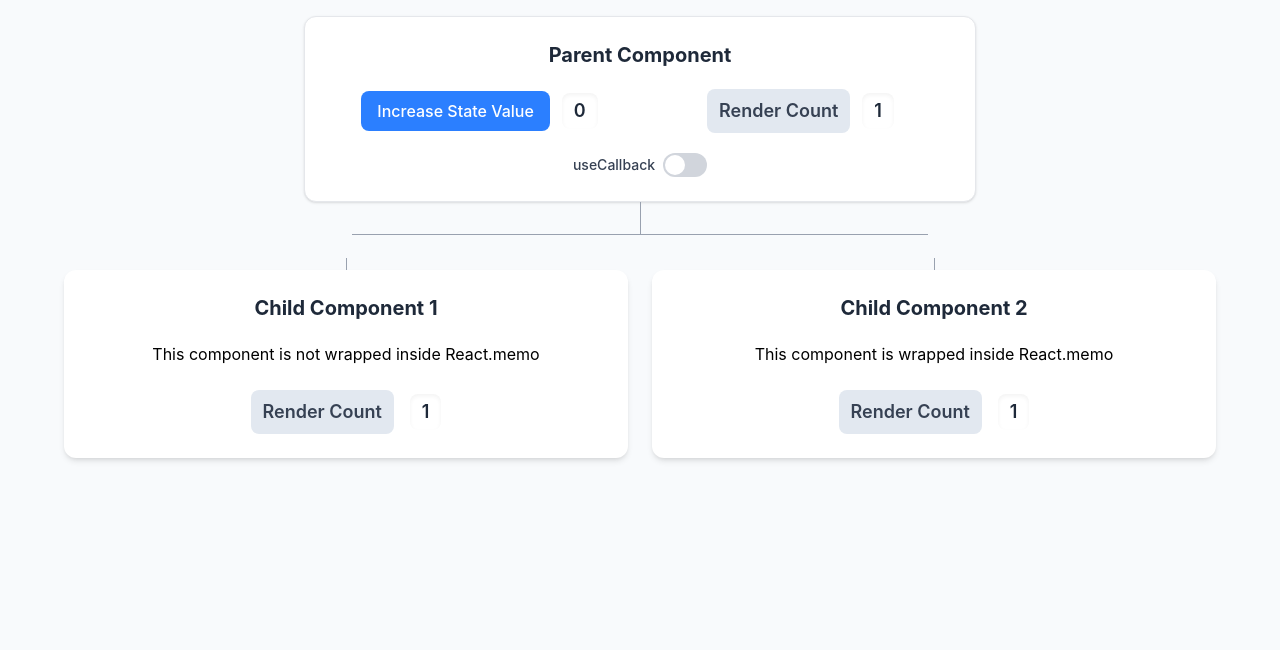
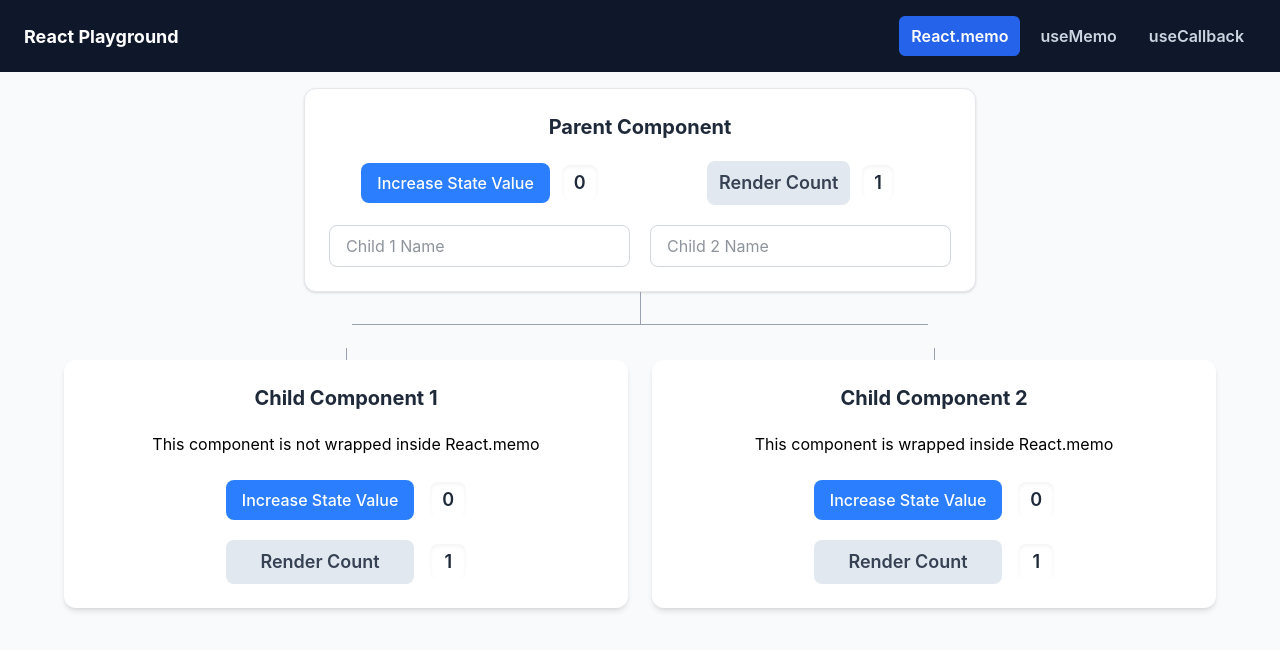
Before and after one commit to saadurrehman8113/react-playground, a React (Vite) app in the folder react-playground/: page / in a window 1280 px wide. Shown: the top 650 px of the page. Built offline with nearby package versions, Linux system fonts and the light colour scheme.

Commit message:
Improvements

```diff
--- a/react-playground/src/App.css
+++ b/react-playground/src/App.css
@@ -1,10 +1,61 @@
+.app {
+  min-height: 100vh;
+  background: #f8fafc;
+}
+
+.navbar {
+  display: flex;
+  align-items: center;
+  justify-content: space-between;
+  gap: 1rem;
+  padding: 1rem 1.5rem;
+  color: #fff;
+  background: #0f172a;
+}
+
+.navbar__brand {
+  font-size: 1.125rem;
+  font-weight: 700;
+  white-space: nowrap;
+}
+
+.navbar__links {
+  display: flex;
+  flex-wrap: wrap;
+  gap: 0.5rem;
+}
+
+.navbar__link {
+  padding: 0.5rem 0.75rem;
+  color: #cbd5e1;
+  font: inherit;
+  font-weight: 600;
+  cursor: pointer;
+  background: transparent;
+  border: 0;
+  border-radius: 0.375rem;
+}
+
+.navbar__link:hover,
+.navbar__link--active {
+  color: #fff;
+  background: #2563eb;
+}
+
 .container {
   box-sizing: border-box;
   display: flex;
   justify-content: center;
   align-items: flex-start;
   width: 100%;
-  min-height: 100vh;
+  min-height: calc(100vh - 64px);
   padding: 1rem 1.5rem 2rem;
   background: #f8fafc;
 }
+
+@media (max-width: 600px) {
+  .navbar {
+    align-items: flex-start;
+    flex-direction: column;
+  }
+}
--- a/react-playground/src/App.jsx
+++ b/react-playground/src/App.jsx
@@ -1,15 +1,39 @@
 import "./App.css";
+import { useState } from "react";
 import ReactMemoParent from "./components/React Memo/ReactMemoParent";
 import UseMemo from "./components/Use Memo/UseMemo";
 import UseCallbackParent from "./components/Use Callback/UseCallbackParent";
 
 function App() {
+  const [activeDemo, setActiveDemo] = useState("reactMemo");
+
+  const demos = {
+    reactMemo: { label: "React.memo", component: <ReactMemoParent /> },
+    useMemo: { label: "useMemo", component: <UseMemo /> },
+    useCallback: { label: "useCallback", component: <UseCallbackParent /> },
+  };
+
   return (
-    <div className="container">
-      {/* <ReactMemoParent /> */}
-      {/* <UseMemo /> */}
-      <UseCallbackParent />
-    </div>
+    <main className="app">
+      <nav className="navbar" aria-label="Component demonstrations">
+        <span className="navbar__brand">React Playground</span>
+        <div className="navbar__links">
+          {Object.entries(demos).map(([key, demo]) => (
+            <button
+              key={key}
+              type="button"
+              className={`navbar__link ${activeDemo === key ? "navbar__link--active" : ""}`}
+              onClick={() => setActiveDemo(key)}
+              aria-current={activeDemo === key ? "page" : undefined}
+            >
+              {demo.label}
+            </button>
+          ))}
+        </div>
+      </nav>
+
+      <div className="container">{demos[activeDemo].component}</div>
+    </main>
   );
 }
 
--- a/react-playground/src/components/Use Callback/UseCallbackParent.jsx
+++ b/react-playground/src/components/Use Callback/UseCallbackParent.jsx
@@ -1,5 +1,4 @@
 import { useState, useCallback, useRef } from "react";
-import { ToastContainer, toast } from "react-toastify";
 
 import UseCallbackChild1 from "./UseCallbackChild1";
 import UseCallbackChild2 from "./UseCallbackChild2";
@@ -59,16 +58,7 @@ const UseCallbackParent = () => {
             <input
               type="checkbox"
               checked={useCallbackEnabled}
-              onChange={(e) => {
-                setUseCallbackEnabled(e.target.checked);
-                e.target.checked
-                  ? toast(
-                      "useCallback enabled, now notice child 2 will not re-render by updating Parent State Value. ",
-                    )
-                  : toast(
-                      "useCallback disabled, now notice child 2 re-render by updating Parent State Value. Even though it is wrapped inside React.memo already. ",
-                    );
-              }}
+              onChange={(e) => setUseCallbackEnabled(e.target.checked)}
               className="sr-only peer"
             />
             <span className="relative w-11 h-6 bg-gray-300 rounded-full transition-colors peer-checked:bg-blue-500 after:absolute after:top-0.5 after:left-0.5 after:w-5 after:h-5 after:bg-white after:rounded-full after:transition-transform peer-checked:after:translate-x-5" />
@@ -96,7 +86,6 @@ const UseCallbackParent = () => {
           }
         />
       </div>
-      <ToastContainer />
     </section>
   );
 };
--- a/react-playground/src/components/Use Memo/UseMemo.jsx
+++ b/react-playground/src/components/Use Memo/UseMemo.jsx
@@ -85,7 +85,7 @@ const UseMemo = () => {
           <div className="flex flex-col gap-3 sm:col-span-2">
             <div className="grid grid-cols-[13rem_4rem] justify-center items-center gap-3">
               <span className="px-3 py-2 text-lg font-semibold text-center text-gray-700 bg-slate-200 rounded-lg">
-                Result without UseMemo
+                Result without useMemo
               </span>
               <span className="text-lg font-semibold text-gray-800 text-center bg-white px-3 py-1 rounded-lg shadow-inner">
                 {result}
@@ -94,7 +94,7 @@ const UseMemo = () => {
 
             <div className="grid grid-cols-[13rem_4rem] justify-center items-center gap-3">
               <span className="px-3 py-2 text-lg font-semibold text-center text-gray-700 bg-slate-200 rounded-lg">
-                Result with UseMemo
+                Result with useMemo
               </span>
               <span className="text-lg font-semibold text-gray-800 text-center bg-white px-3 py-1 rounded-lg shadow-inner">
                 {memoizedResult}
@@ -108,7 +108,7 @@ const UseMemo = () => {
           </div>
         </div>
       </div>
-      <ToastContainer />
+      <ToastContainer style={{ top: "5rem" }} />
     </section>
   );
 };
```
